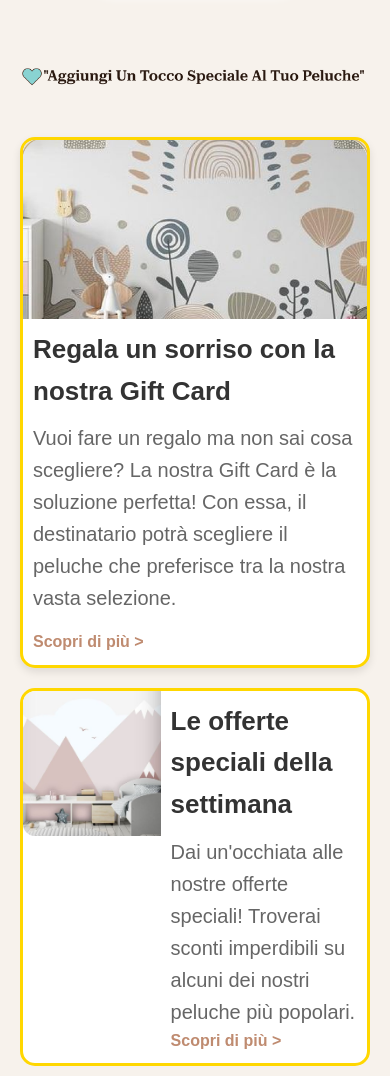
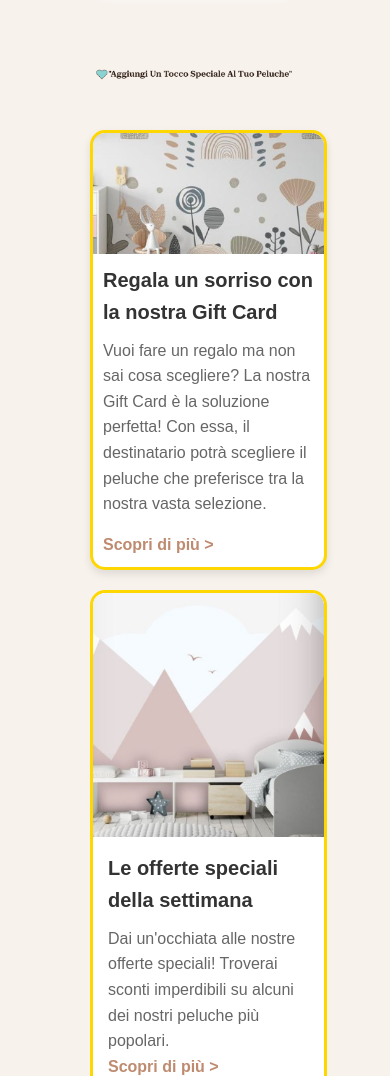
Before and after one commit to WbGuna/WB_Teddy_shop, a plain HTML site: page index.html in a window 390 px wide. Shown: the part 7260-8336 px from the top of the page. Drawn offline with Linux system fonts and the light colour scheme.

Commit message:
Ajuste alinhamentos dos cards 2

```diff
--- a/css/style.css
+++ b/css/style.css
@@ -600,7 +600,7 @@ body {
 /** Nova parte dos 3 Cards**/
 /* Seção geral */
 .sessao-cards_2 {
-    padding: 20px;
+    padding: 90px;
     background-color: #F7F2EC;
 }
 
@@ -609,13 +609,14 @@ body {
     margin: 0 auto;
     max-width: 100%;
     height: auto;
-    margin-top: 30px;
+    margin-top: -37px;
     margin-bottom: 50px;
 }
 
 .container-cards_2 {
     display: flex;
     gap: 20px; /* Espaçamento entre o card maior e os menores */
+    margin-right: -27px;
 }
 
 /* Card maior */
@@ -629,6 +630,7 @@ body {
     height: 530px; /* Altura total do card maior */
     display: flex;
     flex-direction: column; /* Permite ajustar imagem e texto */
+    margin-left: -16px;
 }
 
 .card-maior_2 .img-card_2 {
@@ -646,14 +648,14 @@ body {
 }
 
 .titulo-card_2 {
-    font-size: 26px; /* Tamanho maior para os títulos */
+    font-size: 20px; /* Texto maior */
     color: #333;
     margin-bottom: 10px;
 }
 
 .descricao-maior_2 {
     color: #666;
-    font-size: 20px; /* Tamanho maior para as descrições */
+    font-size: 16px; /* Texto mais legível */
     line-height: 1.6;
     margin-bottom: 15px;
 }
@@ -683,13 +685,14 @@ body {
 }
 
 .card-menor_2 .img-card_2 {
-    width: 40%; /* A imagem ocupa 40% da largura do card */
-    height: 100%; /* A imagem ocupa toda a altura do card */
+    width: 40%; /* Ocupa 40% da largura em telas grandes */
+    height: 100%; /* Ocupa toda a altura em telas grandes */
     object-fit: cover; /* Exibe a imagem sem distorções */
     border-top-left-radius: 12px; /* Arredonda o canto superior esquerdo */
     border-bottom-left-radius: 12px; /* Arredonda o canto inferior esquerdo */
 }
 
+/* Conteúdo dos cards menores */
 .conteudo-menor_2 {
     flex: 1;
     padding: 10px;
@@ -697,7 +700,7 @@ body {
 }
 
 .descricao-menor_2 {
-    font-size: 20px; /* Tamanho maior */
+    font-size: 16px; /* Texto maior */
     line-height: 1.6;
     color: #666;
 }
@@ -712,11 +715,50 @@ body {
 /* Responsividade */
 @media (max-width: 768px) {
     .container-cards_2 {
-        flex-direction: column;
+        flex-direction: column; /* Empilha os cards verticalmente */
     }
-    .card-maior_2,
+
+    /* Ajuste do card maior para telas menores */
+    .card-maior_2 {
+        margin-left: 0; /* Remove o deslocamento lateral */
+        height: auto; /* Ajusta altura automaticamente */
+    }
+
+    .card-maior_2 .img-card_2 {
+        width: 100%; /* Ocupa toda a largura */
+        height: auto; /* Ajusta a altura da imagem automaticamente */
+        object-fit: cover; /* Garante que a imagem seja exibida corretamente */
+        border-top-left-radius: 12px;
+        border-top-right-radius: 12px;
+    }
+
+    /* Ajuste dos cards menores para telas menores */
     .card-menor_2 {
-        height: auto; /* Ajusta a altura automaticamente em telas menores */
+        flex-direction: column; /* Coloca a imagem no topo */
+        height: auto; /* Altura fluida para se ajustar ao conteúdo */
+    }
+
+    .card-menor_2 .img-card_2 {
+        width: 100%; /* A imagem ocupa toda a largura */
+        height: auto; /* Ajusta altura automaticamente */
+        object-fit: cover; /* Garante que a imagem apareça completamente sem cortes */
+        border-top-left-radius: 12px;
+        border-top-right-radius: 12px; /* Bordas superiores arredondadas */
+        border-bottom-left-radius: 0;
+        border-bottom-right-radius: 0;
+    }
+
+    .conteudo-menor_2 {
+        text-align: left; /* Mantém o texto alinhado à esquerda */
+        padding: 15px; /* Espaço interno apropriado */
+    }
+}
+
+@media (max-width: 768px) {
+    .img-title_3 {
+        max-width: 80%; /* Reduz ligeiramente a largura para telas menores */
+        min-width: 200px; /* Mantém um tamanho mínimo para não ficar pequena demais */
+        height: auto; /* Continua ajustando a altura automaticamente */
     }
 }
 
```
